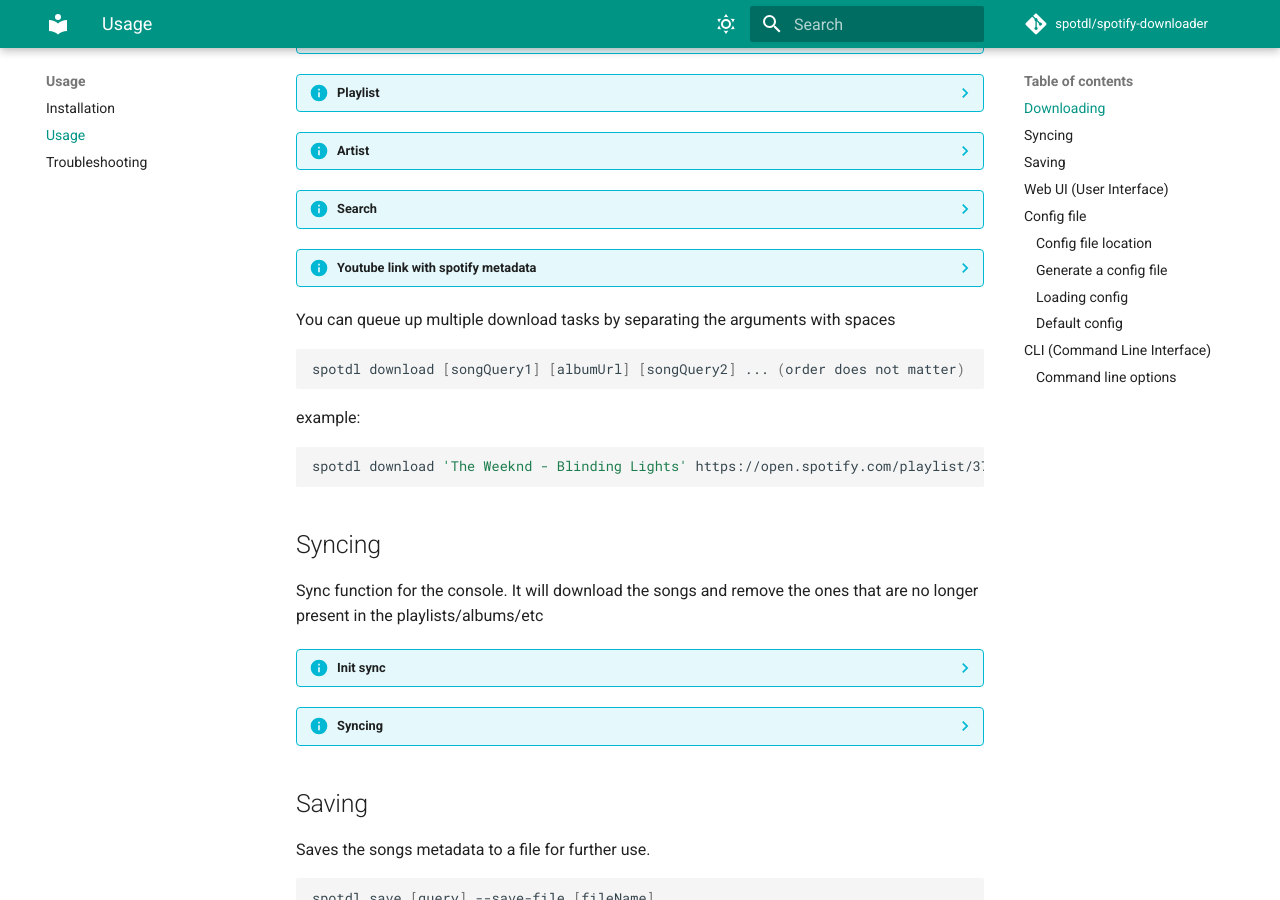
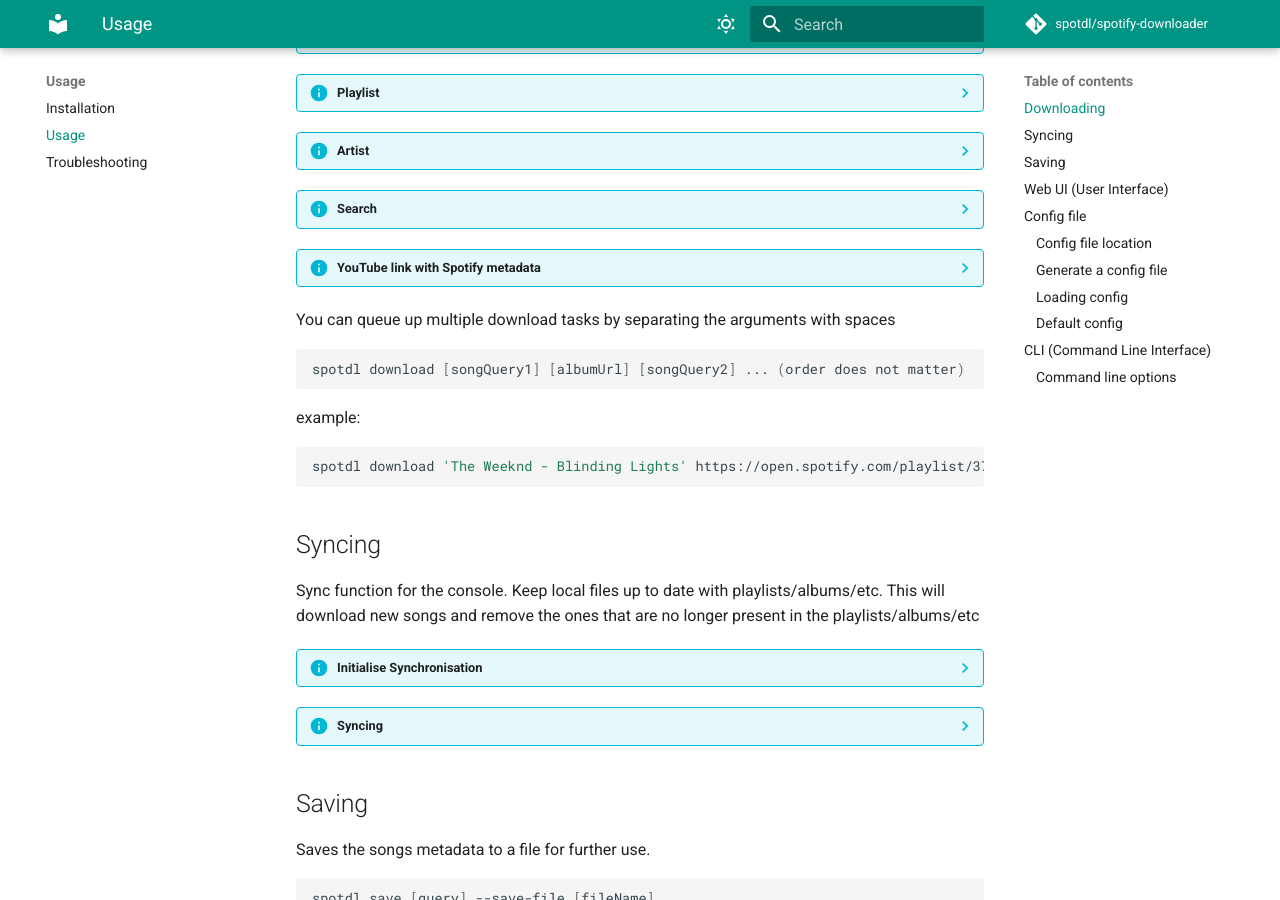
Before and after one commit to spotDL/spotify-downloader, an MkDocs documentation site: the page built from docs/usage.md, in a window 1280 px wide and 900 px high, scrolled down 326 px. Built offline with MkDocs 1.6.1 and Material for MkDocs 9.7.7, drawn with Linux system fonts in a browser that asks for light colours; comment, search, counter and statistics services are not loaded; the version menu is left out.

Commit message:
Minor fixes to usage docs

````diff
--- a/docs/usage.md
+++ b/docs/usage.md
@@ -95,9 +96,10 @@
 
 ## Syncing
 
-Sync function for the console. It will download the songs and remove the ones that are no longer present in the playlists/albums/etc
+Sync function for the console. Keep local files up to date with playlists/albums/etc.
+This will download new songs and remove the ones that are no longer present in the playlists/albums/etc
 
-??? info "Init sync"
+??? info "Initialise Synchronisation"
     To create the sync file run
 
     ```bash
````
Also changed, not shown: other parts of docs/usage.md (+4 -3 lines).
